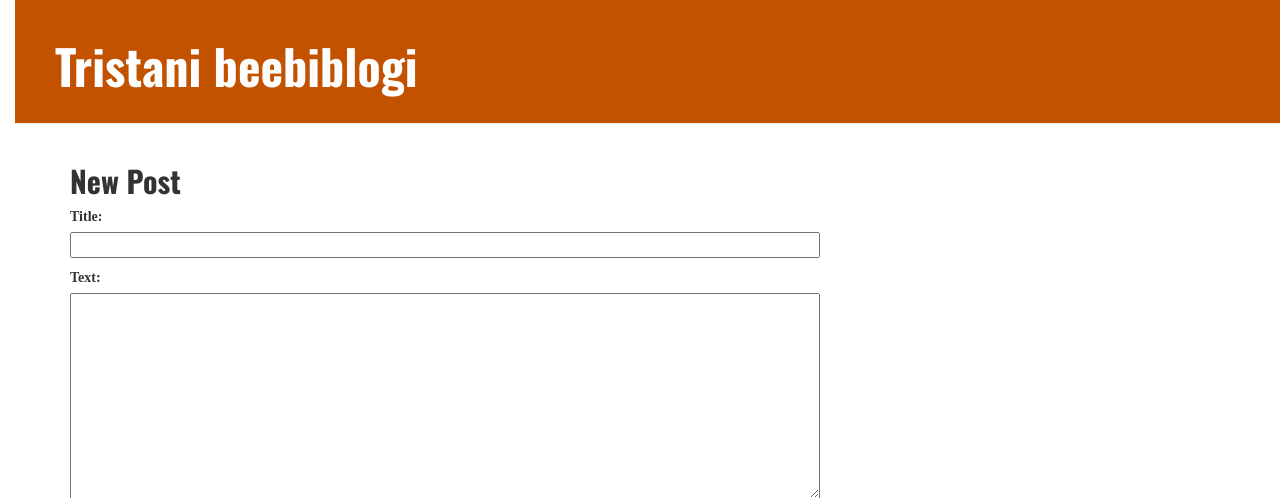
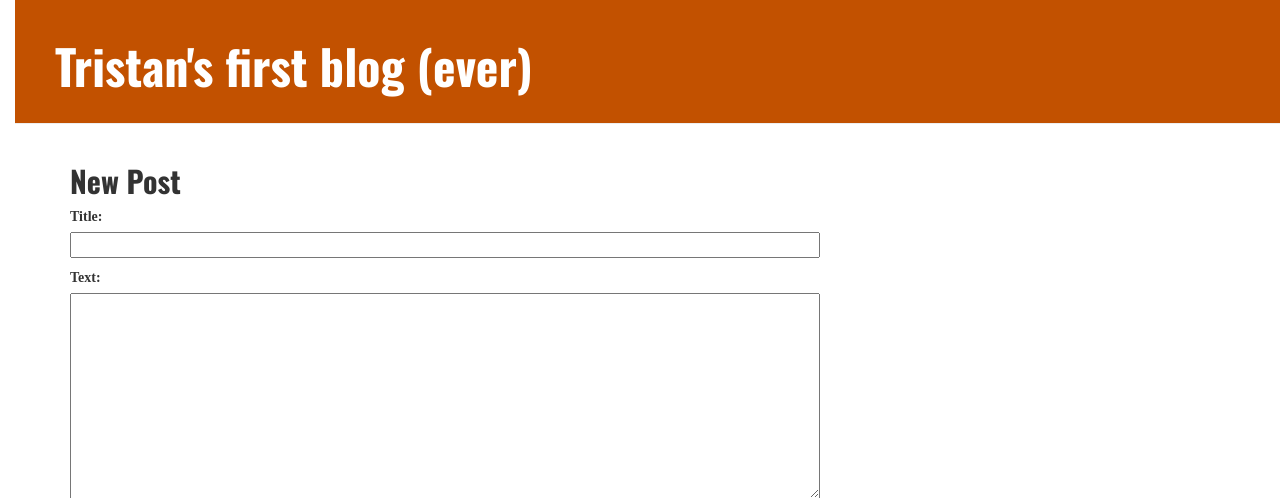
Before and after one commit to trastan/my-first-blog, a Django app: page /post/new/ in a window 1280 px wide. Shown: the top 498 px of the page. Run offline with Django 3.2, Linux system fonts and the light colour scheme; some libraries are stand-ins or nearby versions.

Commit message:
Changed blog title.

```diff
--- a/Desktop/djangogirls/blog/templates/blog/base.html
+++ b/Desktop/djangogirls/blog/templates/blog/base.html
@@ -13,7 +13,7 @@
                 {% if user.is_authenticated %}
                     <a href="{% url 'post_new' %}" class="top-menu"><span class="glyphicon glyphicon-plus"></span></a>
                 {% endif %}
-                <h1><a href="/">Tristani beebiblogi</a></h1>
+                <h1><a href="/">Tristan's first blog (ever)</a></h1>
             </div>
             <div class="content container">
                 <div class="row">
```
